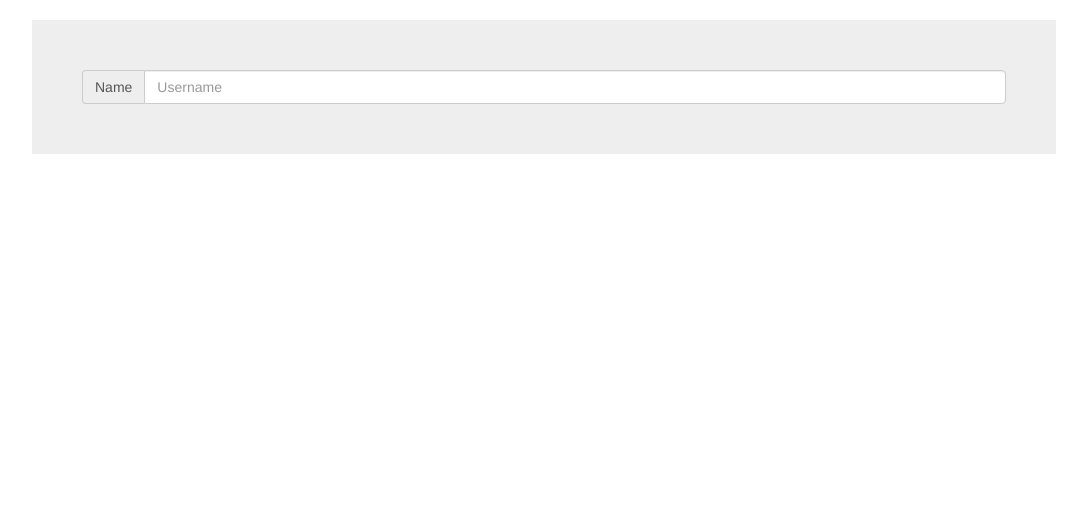
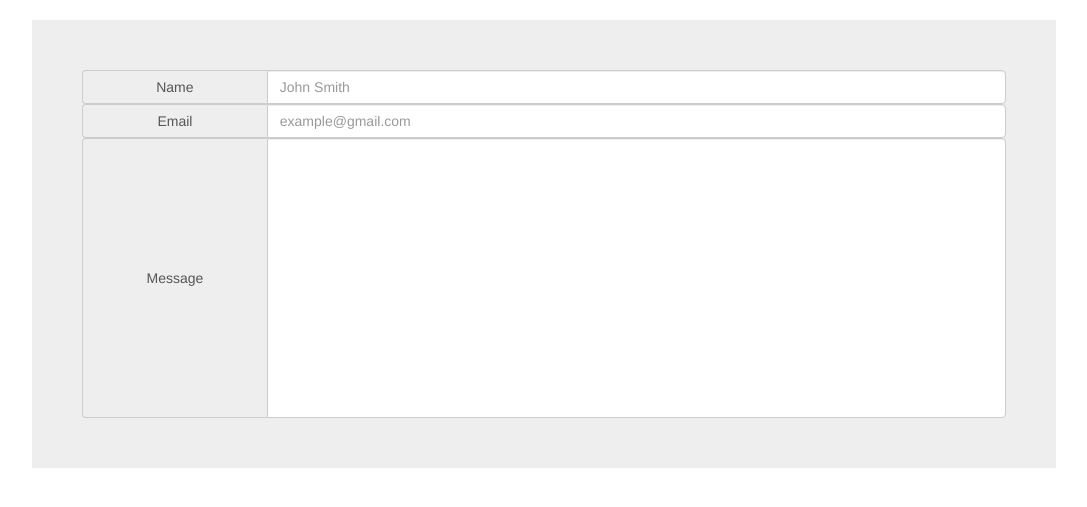
Before and after one commit to jeffswearingen/Bootstrap-Portfolio, a PHP site: page /contact.html in a window 1280 px wide. Shown: the part 52-559 px from the top of the page, without its empty margins (96-1183 px from the left). Run offline with PHP 8.4, Linux system fonts and the light colour scheme.

Commit message:
portfolio update

```diff
--- a/assets/css/style.css
+++ b/assets/css/style.css
@@ -11,7 +11,7 @@
 
 .jumbotron p {
 	float: right;
-	font-size: 1.3em;
+	font-size: 1em;
 }
 
 
@@ -31,3 +31,15 @@
 .jumbotron ul {
 	clear: both;
 }
+
+.input-group {
+	width: 100%;
+}
+
+.input-group-addon {
+	width: 20%;
+}
+
+.message-input {
+	height: 20em;
+}
--- a/contact.html
+++ b/contact.html
@@ -32,7 +32,15 @@
     <div class="jumbotron">
       <div class="input-group">
         <span class="input-group-addon" id="basic-addon1">Name</span>
-        <input type="text" class="form-control" placeholder="Username" aria-describedby="basic-addon1">
+        <input type="text" class="form-control" placeholder="John Smith" aria-describedby="basic-addon1">
+      </div>
+      <div class="input-group">
+        <span class="input-group-addon" id="basic-addon1">Email</span>
+        <input type="text" class="form-control" placeholder="example@gmail.com" aria-describedby="basic-addon1">
+      </div>
+      <div class="input-group message-input">
+        <span class="input-group-addon" id="basic-addon1">Message</span>
+        <input type="text" class="form-control message-input" placeholder="" aria-describedby="basic-addon1">
       </div>
     </div>
 	</body>
--- a/index.html
+++ b/index.html
@@ -32,9 +32,9 @@
     <div class="jumbotron">
       <h1>About Me</h1>
       <div class="container">
-        <img class="jeffimage" src="assets/images/IMG_2638.jpg" alt="Jeff Swearingen picture"/>
+        <img class="media-left jeffimage" src="assets/images/IMG_2638.jpg" alt="Jeff Swearingen picture"/>
 
-        <p>I am a full-stack web developer living in Windermere, FL.  I relocated to Florida in 2012.  I am currently enrolled in the UCF Coding Boot Camp, and will complete this program in March 2017.  Previously I have worked for the United States Patent and Trademark Office as a Primary Patent Examiner, deciding whether to grant or deny patents in the areas of Computer Networking, Plural Computing, and Stereoscopic Television.  My background is Computer Engineering, and I am a licensed attorney in the Commonwealth of Virginia.</p>
+        <p class="">I am a full-stack web developer living in Windermere, FL.  I relocated to Florida in 2012.  I am currently enrolled in the UCF Coding Boot Camp, and will complete this program in March 2017.  Previously I have worked for the United States Patent and Trademark Office as a Primary Patent Examiner, deciding whether to grant or deny patents in the areas of Computer Networking, Plural Computing, and Stereoscopic Television.  My background is Computer Engineering, and I am a licensed attorney in the Commonwealth of Virginia.</p>
         <p>I have experience designing web pages and web sites.  Below are some of the technologies I have experience with using.</p>
         <ul class="other-fonts">
         <li>HTML/CSS</li>
```
